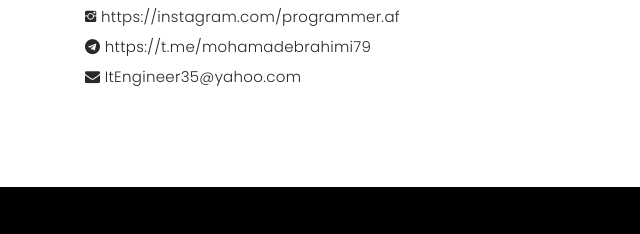
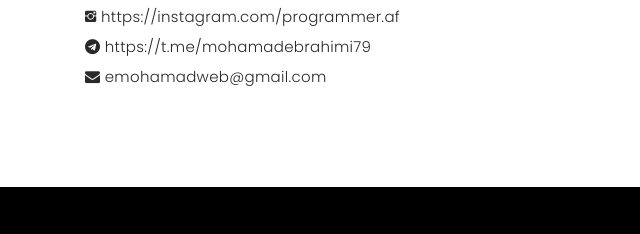
Before and after one commit to mohamadorg/mohamadorg.github.io, a plain HTML site: page index.html in a window 1280 px wide. Shown: the part 2139-2373 px from the top of the page, 0-640 px from the left. Drawn offline with Linux system fonts and the light colour scheme; files whose address does not match are found by name; a web font is replaced by a local one.

Commit message:
change email address

```diff
--- a/index.html
+++ b/index.html
@@ -135,7 +135,7 @@
                       https://instagram.com/programmer.af</a> </li>
                   <li><a href="https://t.me/mohamadebrahimi79"><i class="fa fa-telegram"></i> https://t.me/mohamadebrahimi79</a>
                   </li>
-                  <li><a href="#"><i class="fa fa-envelope"></i> ItEngineer35@yahoo.com</a></li>
+                  <li><a href="#"><i class="fa fa-envelope"></i> emohamadweb@gmail.com</a></li>
                 </ul>
               </ul>
             </div>
```
